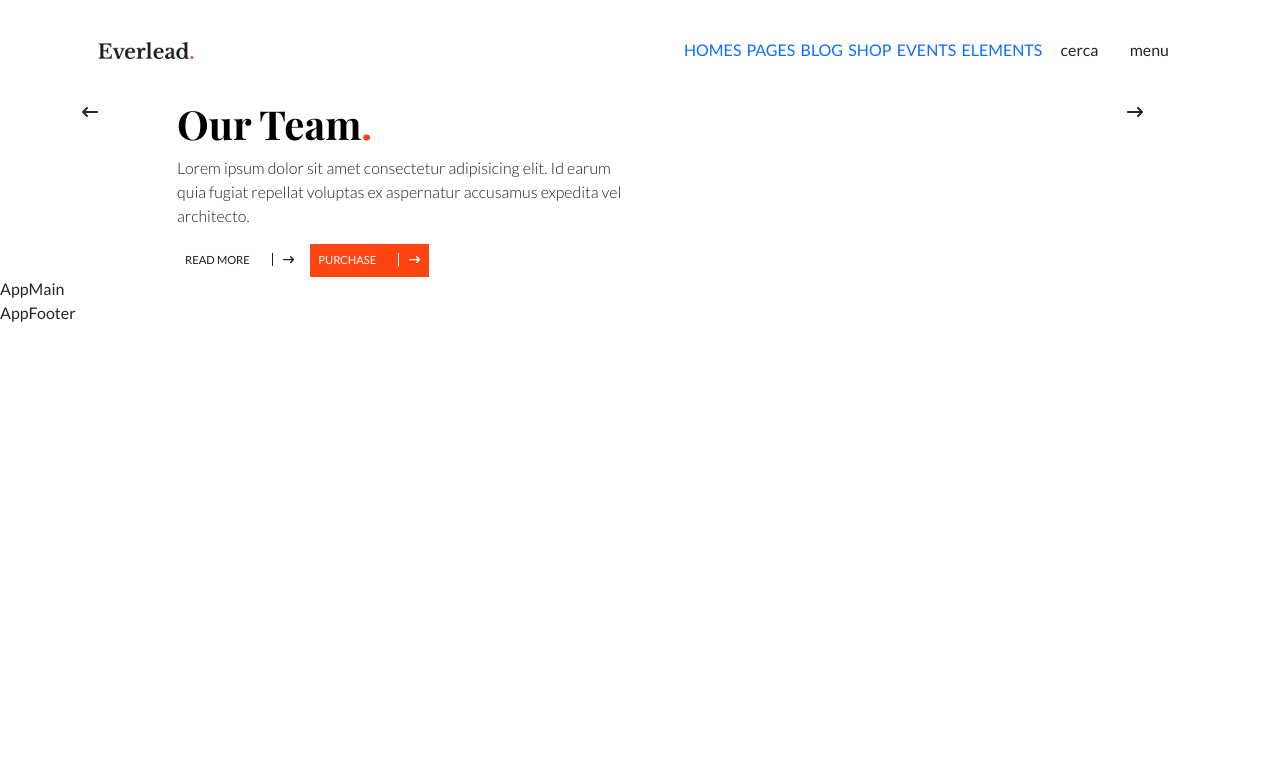
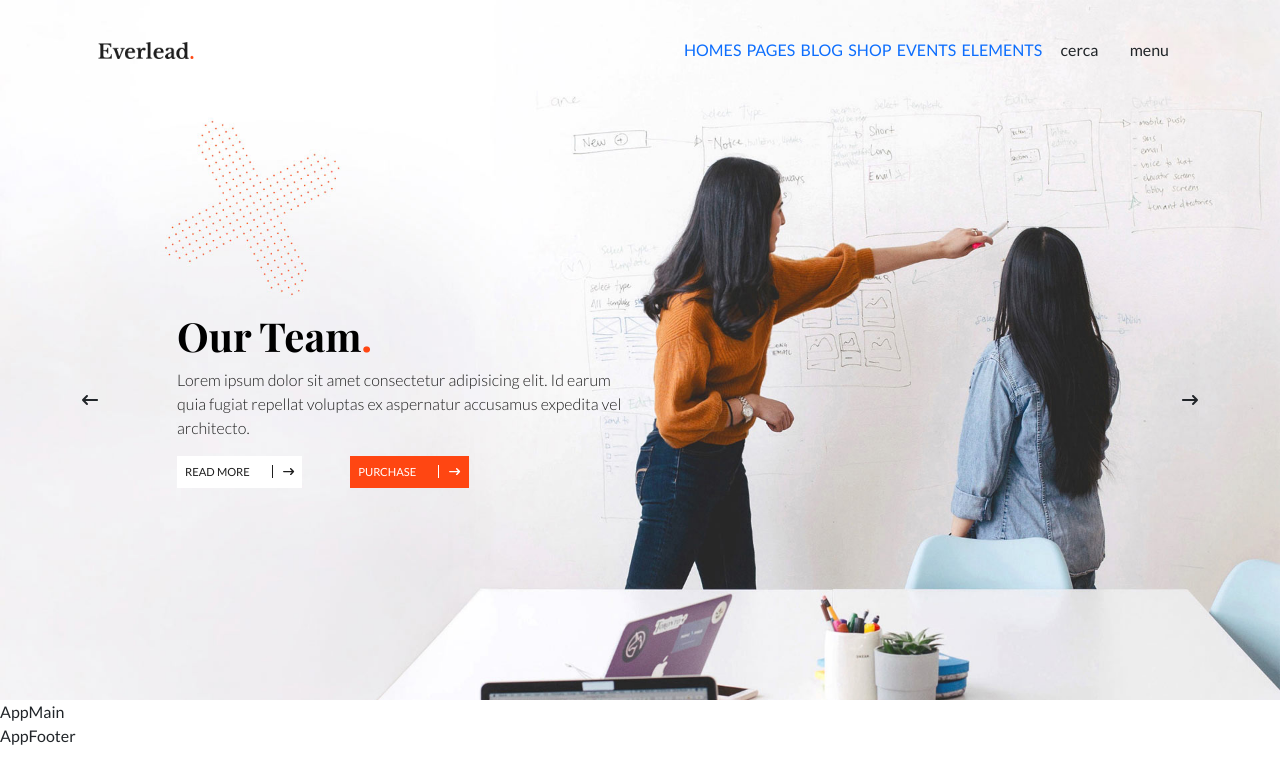
Before and after one commit to Roberto-Larivera/proj-html-vuejs, a Vue app: page / in a window 1280 px wide. Shown: the top 784 px of the page. Built offline with nearby package versions, Linux system fonts and the light colour scheme.

Commit message:
mod HeaderBottom style

```diff
--- a/src/components/Header/AppHeader.vue
+++ b/src/components/Header/AppHeader.vue
@@ -17,7 +17,7 @@ export default {
 </script>
 
 <template>
-  <header>
+  <header class="bg_image-slide">
     <!-- BG SLIDERS HEADER  -->
     <div class="bg-sliders">
       <div class="container">
@@ -43,5 +43,13 @@ header{
   .header_top{
     height: 100px;
   }
+  .header_bottom{
+    height: 600px;
+  }
+  &.bg_image-slide{
+    background-image: url('../../assets/img/rev-slider-main-home-img-03.jpg');
+    background-repeat: no-repeat;
+    background-size: cover;
+  }
 }
 </style>
--- a/src/components/Header/HeaderBottom.vue
+++ b/src/components/Header/HeaderBottom.vue
@@ -17,19 +17,19 @@ export default {
 </script>
 
 <template>
-    <div class="row">
-        <div class="col-1">
+    <div class="row h-100 ">
+        <div class="col-1 h-100 d-flex align-items-center">
             <font-awesome-icon icon="fa-solid fa-arrow-left-long" />
 
         </div>
-        <div class="col-5">
+        <div class="col-5 h-100 d-flex flex-column justify-content-center">
             <HeaderSlide />
-            <div class="group_buttons d-flex flex-wrap gap-2">
+            <div class="group_buttons d-flex flex-wrap gap-5">
                 <AllButton :text="'read more'"/>
                 <AllButton :text="'purchase'" :color="'tm_orange'"/>
             </div>
         </div>
-        <div class="col-1 offset-5">
+        <div class="col-1 offset-5 h-100 d-flex align-items-center justify-content-end">
             <font-awesome-icon icon="fa-solid fa-arrow-right-long" />
 
         </div>
```
